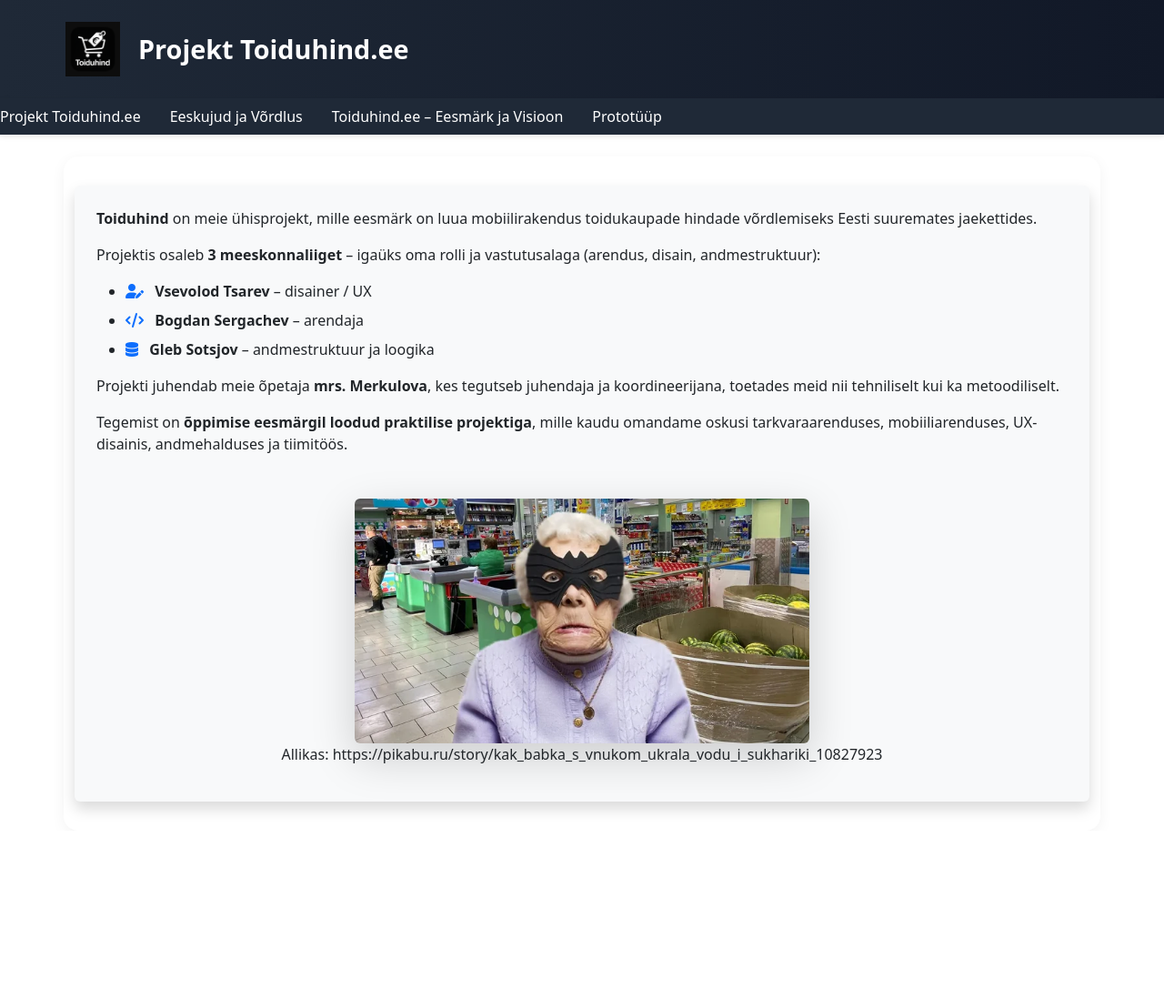
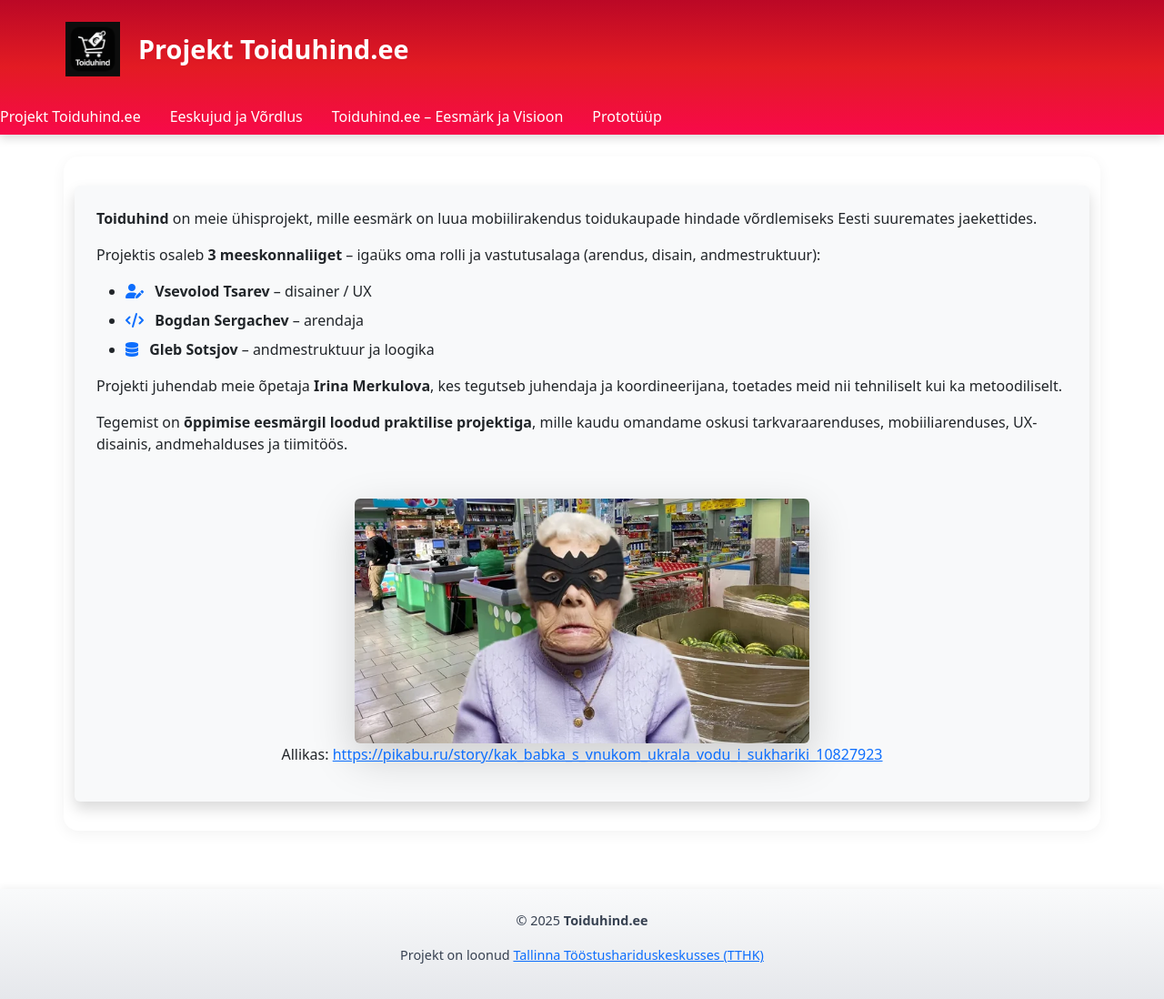
Before and after one commit to neflor1n/toiduHind, a Next.js app in the folder toiduhind-nextjs/: page / in a window 1280 px wide. Shown: the top 1098 px of the page at 91% size. Before the commit the page ends 913 px from the top, so only its background shows below. Built offline with nearby package versions, Linux system fonts and the light colour scheme.

Commit message:
Added footer n changed header design

```diff
--- /dev/null
+++ b/toiduhind-nextjs/components/Footer.js
@@ -0,0 +1,17 @@
+import Link from 'next/link';
+
+export default function Footer() {
+    return (
+        <footer className="footer">
+            <div className="footer-content">
+                <p>© {new Date().getFullYear()} <strong>Toiduhind.ee</strong></p>
+                <p>
+                    Projekt on loonud{" "}
+                    <Link href="https://tthk.ee" target="_blank" rel="noopener noreferrer">
+                        Tallinna Tööstushariduskeskusses (TTHK)
+                    </Link>
+                </p>
+            </div>
+        </footer>
+    );
+}
--- a/toiduhind-nextjs/pages/_app.js
+++ b/toiduhind-nextjs/pages/_app.js
@@ -5,6 +5,7 @@ import '../styles/eesmark.css';
 import '../styles/eeskujud.css';
 import '../styles/prototuup.css';
 import '../styles/custom.css';
+import '../styles/footer.css';
 
 export default function MyApp({ Component, pageProps }) {
   return <Component {...pageProps} />;
--- a/toiduhind-nextjs/pages/eesmark.js
+++ b/toiduhind-nextjs/pages/eesmark.js
@@ -1,6 +1,7 @@
 import Head from 'next/head';
 import Image from 'next/image';
 import Navbar from '../components/Navbar';
+import Footer from '../components/Footer';
 
 export default function Eesmark() {
   return (
@@ -14,6 +15,7 @@ export default function Eesmark() {
         <link rel="stylesheet" href="https://cdnjs.cloudflare.com/ajax/libs/font-awesome/6.0.0-beta3/css/all.min.css" />
       </Head>
 
+      <div className="header-wrapper">
         <header className="full-width-header">
           <div className="header-content">
             <Image
@@ -28,6 +30,7 @@ export default function Eesmark() {
         </header>
 
         <Navbar />
+      </div>
 
       <main className="custom-wrapper container mt-5">
         <section className="mb-5">
@@ -79,6 +82,9 @@ export default function Eesmark() {
           </ul>
         </section>
       </main>
+
+      <Footer />
+
     </>
   );
 }
--- a/toiduhind-nextjs/pages/index.js
+++ b/toiduhind-nextjs/pages/index.js
@@ -1,6 +1,7 @@
 import Head from 'next/head';
 import Image from 'next/image';
 import Navbar from '../components/Navbar';
+import Footer from '../components/Footer';
 
 export default function Home() {
   return (
@@ -14,6 +15,7 @@ export default function Home() {
         <link rel="stylesheet" href="https://cdnjs.cloudflare.com/ajax/libs/font-awesome/6.0.0-beta3/css/all.min.css" />
       </Head>
 
+      <div className="header-wrapper">
         <header className="full-width-header">
           <div className="header-content">
             <Image
@@ -28,6 +30,8 @@ export default function Home() {
         </header>
 
         <Navbar />
+      </div>
+
 
       <main className="custom-wrapper container mt-4">
         <section className="intro-section shadow p-4 rounded bg-light">
@@ -41,7 +45,7 @@ export default function Home() {
             <li><i className="fas fa-database"></i> <strong>Gleb Sotsjov</strong> – andmestruktuur ja loogika</li>
           </ul>
 
-          <p>Projekti juhendab meie õpetaja <strong>mrs. Merkulova</strong>, kes tegutseb juhendaja ja koordineerijana, toetades meid nii tehniliselt kui ka metoodiliselt.</p>
+          <p>Projekti juhendab meie õpetaja <strong>Irina Merkulova</strong>, kes tegutseb juhendaja ja koordineerijana, toetades meid nii tehniliselt kui ka metoodiliselt.</p>
 
           <p>Tegemist on <strong>õppimise eesmärgil loodud praktilise projektiga</strong>, mille kaudu omandame oskusi tarkvaraarenduses, mobiiliarenduses, UX-disainis, andmehalduses ja tiimitöös.</p>
 
@@ -53,12 +57,15 @@ export default function Home() {
             height={300}
             className="img-fluid rounded shadow-lg"
           />
-          <p className="custom-caption">Allikas: https://pikabu.ru/story/kak_babka_s_vnukom_ukrala_vodu_i_sukhariki_10827923</p>
+          <p className="custom-caption">Allikas: <a href='https://pikabu.ru/story/kak_babka_s_vnukom_ukrala_vodu_i_sukhariki_10827923'>https://pikabu.ru/story/kak_babka_s_vnukom_ukrala_vodu_i_sukhariki_10827923</a></p>
         </div>
         </section>
 
 
       </main>
+
+
+      <Footer />
     </>
   );
 }
--- a/toiduhind-nextjs/styles/custom.css
+++ b/toiduhind-nextjs/styles/custom.css
@@ -1,8 +1,9 @@
 .full-width-header {
   width: 100%;
-  background: linear-gradient(to right, #1f2937, #111827);
+  background: linear-gradient(180deg, #BB0826 0%, #E31B23 50%, #F8094A 100%);
   padding: 1.5rem 0;
-  box-shadow: 0 4px 10px rgba(0, 0, 0, 0.15);
+  box-shadow: none;
+  background: transparent;
 }
 
 .header-content {
@@ -13,6 +14,12 @@
   gap: 20px;
   padding: 0 2rem;
 }
+
+.header-wrapper {
+  background: linear-gradient(180deg, #BB0826 0%, #E31B23 50%, #F8094A 100%);
+  box-shadow: 0 4px 10px rgba(0, 0, 0, 0.15);
+}
+
 
 .custom-title {
   color: #fff;
--- a/toiduhind-nextjs/styles/eeskujud.css
+++ b/toiduhind-nextjs/styles/eeskujud.css
@@ -1,10 +1,9 @@
-
-
 .full-width-header {
   width: 100%;
-    background: linear-gradient(to right, #1f2937, #111827);
+  background: linear-gradient(180deg, #BB0826 0%, #E31B23 50%, #F8094A 100%);
   padding: 1.5rem 0;
-    box-shadow: 0 4px 10px rgba(0, 0, 0, 0.15);
+  box-shadow: none;
+  background: transparent;
 }
 
 .header-content {
@@ -15,6 +14,12 @@
   gap: 20px;
   padding: 0 2rem;
 }
+
+.header-wrapper {
+  background: linear-gradient(180deg, #BB0826 0%, #E31B23 50%, #F8094A 100%);
+  box-shadow: 0 4px 10px rgba(0, 0, 0, 0.15);
+}
+
 
   .custom-title {
     color: #fff;
--- a/toiduhind-nextjs/styles/eesmark.css
+++ b/toiduhind-nextjs/styles/eesmark.css
@@ -1,10 +1,9 @@
-
-
 .full-width-header {
   width: 100%;
-    background: linear-gradient(to right, #1f2937, #111827);
+  background: linear-gradient(180deg, #BB0826 0%, #E31B23 50%, #F8094A 100%);
   padding: 1.5rem 0;
-    box-shadow: 0 4px 10px rgba(0, 0, 0, 0.15);
+  box-shadow: none;
+  background: transparent;
 }
 
 .header-content {
@@ -14,6 +13,11 @@
   align-items: center;
   gap: 20px;
   padding: 0 2rem;
+}
+
+.header-wrapper {
+  background: linear-gradient(180deg, #BB0826 0%, #E31B23 50%, #F8094A 100%);
+  box-shadow: 0 4px 10px rgba(0, 0, 0, 0.15);
 }
 
   .custom-title {
--- /dev/null
+++ b/toiduhind-nextjs/styles/footer.css
@@ -0,0 +1,22 @@
+.footer {
+    background: linear-gradient(180deg, #f9fafb 0%, #e5e7eb 100%);
+    color: #374151;
+    padding: 1.5rem 2rem;
+    text-align: center;
+    font-size: 0.9rem;
+    box-shadow: 0 -2px 8px rgba(0, 0, 0, 0.05);
+    margin-top: 4rem;
+  }
+
+  .footerContent p {
+    margin: 0.3rem 0;
+  }
+
+  .footerContent a {
+    color: #2563eb;
+    text-decoration: none;
+  }
+
+  .footerContent a:hover {
+    text-decoration: underline;
+  }
--- a/toiduhind-nextjs/styles/navbar.css
+++ b/toiduhind-nextjs/styles/navbar.css
@@ -1,7 +1,8 @@
 .navbar {
-    background-color: #1f2937; /* dark gray */
+    background: linear-gradient(180deg, #BB0826 0%, #E31B23 50%, #F8094A 100%);
     padding: 1rem 2rem;
-    box-shadow: 0 2px 6px rgba(0, 0, 0, 0.1);
+    box-shadow: none;
+    background: transparent;
 }
 
 .navbar-list {
@@ -25,5 +26,5 @@
 }
 
 .navbar-list li a:hover {
-    color: #3b82f6; /* blue-500 */
+    color: #d06969; /* blue-500 */
 }
--- a/toiduhind-nextjs/styles/prototuup.css
+++ b/toiduhind-nextjs/styles/prototuup.css
@@ -1,8 +1,9 @@
 .full-width-header {
   width: 100%;
-    background: linear-gradient(to right, #1f2937, #111827);
+  background: linear-gradient(180deg, #BB0826 0%, #E31B23 50%, #F8094A 100%);
   padding: 1.5rem 0;
-    box-shadow: 0 4px 10px rgba(0, 0, 0, 0.15);
+  box-shadow: none;
+  background: transparent;
 }
 
 .header-content {
@@ -14,6 +15,12 @@
   padding: 0 2rem;
 }
 
+.header-wrapper {
+  background: linear-gradient(180deg, #BB0826 0%, #E31B23 50%, #F8094A 100%);
+  box-shadow: 0 4px 10px rgba(0, 0, 0, 0.15);
+}
+
+
   .custom-title {
     color: #ffffff;
     font-size: 2.2rem;
```
Also changed, not shown: toiduhind-nextjs/pages/eeskujud.js (+6 -1 lines), toiduhind-nextjs/pages/prototuup.js (+13 -2 lines), 1 other file (tests, documents, lock files or other folders). Lines whose indentation alone changed are shown as unchanged.
